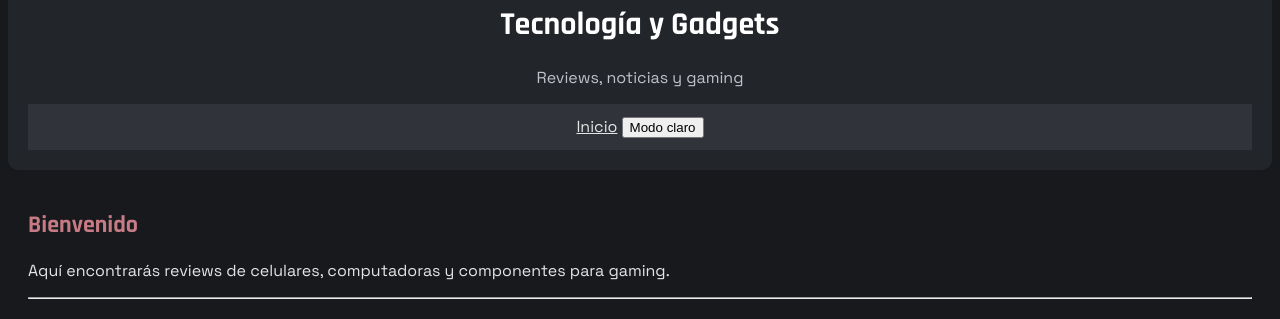
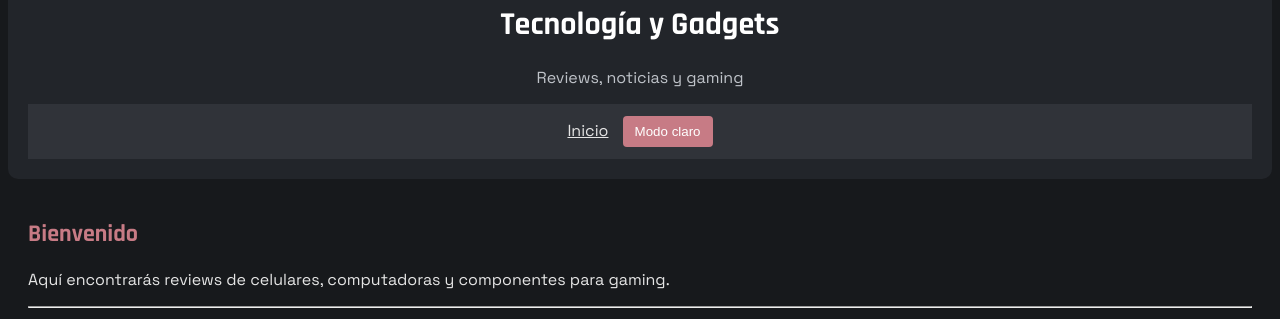
Before and after one commit to Spyro-Ware/Spy_Site, a plain HTML site: page index.html in a window 1280 px wide. Shown: the part 125-444 px from the top of the page. Drawn offline with Linux system fonts and the light colour scheme.

Commit message:
Act Int 3: JS modo claro en el sitio

```diff
--- a/CSS/style.css
+++ b/CSS/style.css
@@ -254,3 +254,14 @@ body {
 .opinion h2 {
     font-family: 'Rajdhani', sans-serif;
 }
+
+/* ACT INT 3 - MODO CLARO (lo activa el botón con JavaScript) */
+#boton-modo-claro {
+    background-color: #C77B85;
+    color: #FFFFFF;
+    padding: 8px 12px;
+    border: none;
+    border-radius: 4px;
+    cursor: pointer;
+    margin-left: 10px;
+}
```
